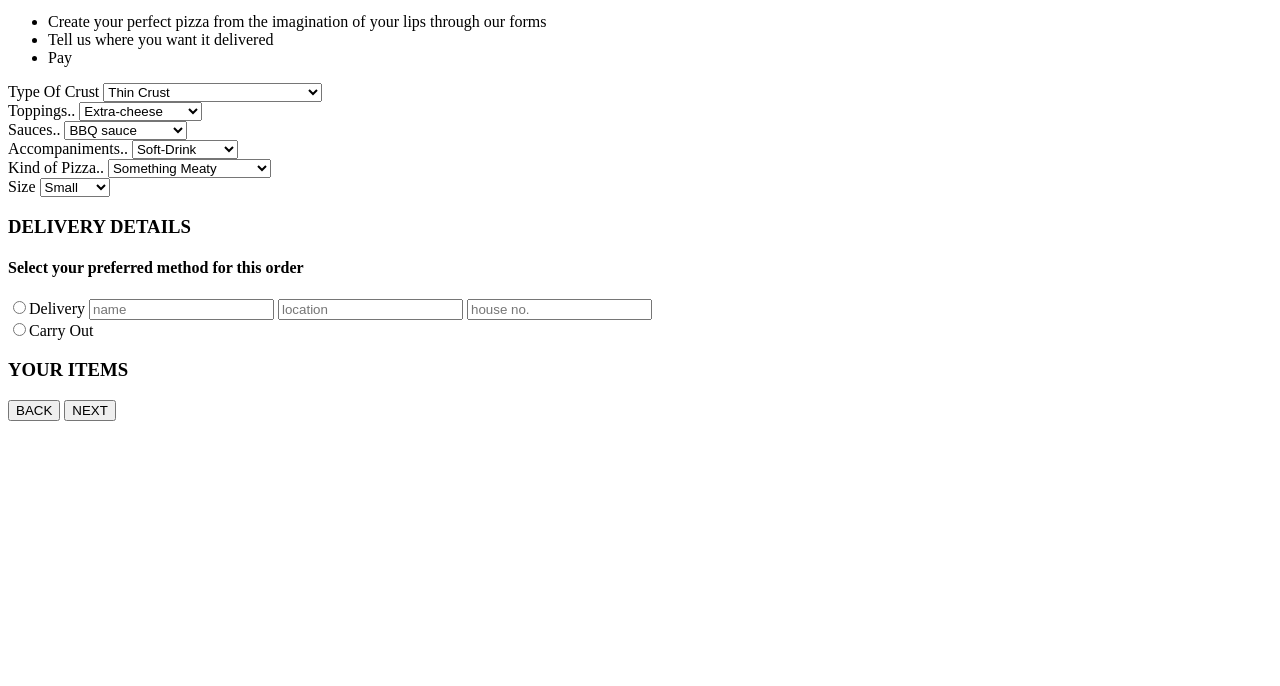
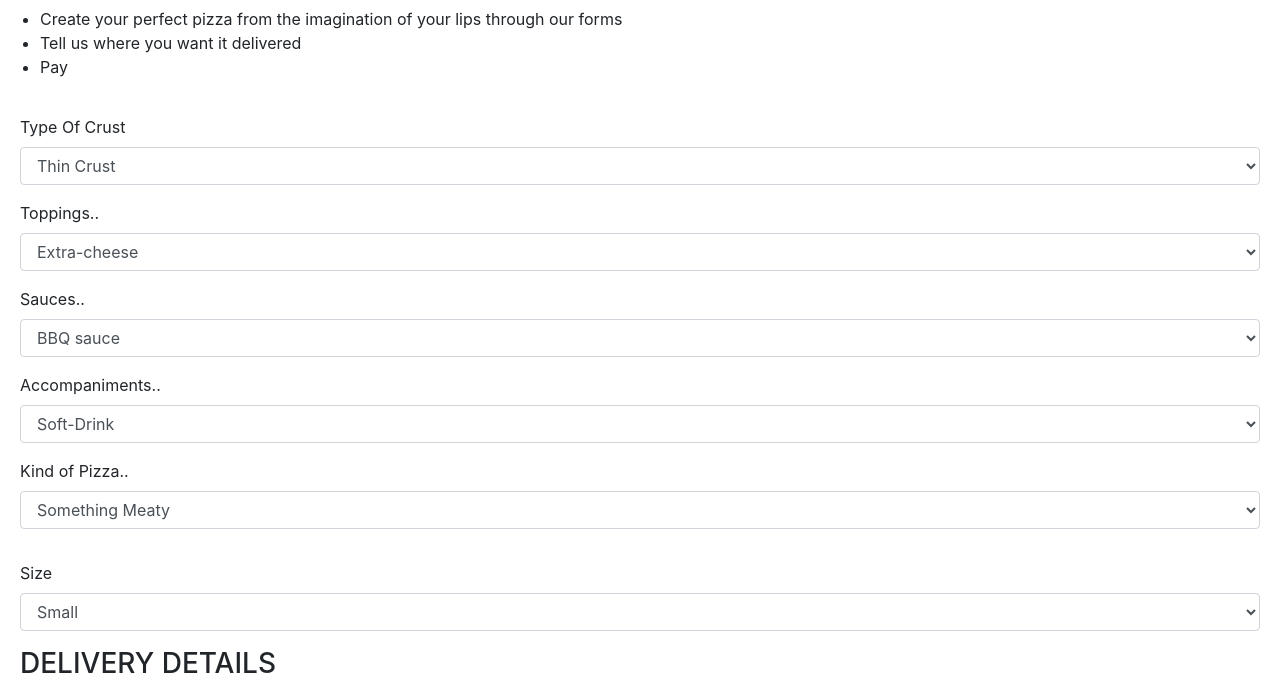
Before and after one commit to DerickKinoti/pizzageddon, a plain HTML site: page index.html in a window 1280 px wide. Shown: the part 153-839 px from the top of the page. Before the commit the page ends 800 px from the top, so only its background shows below. Drawn offline with Linux system fonts and the light colour scheme.

Commit message:
successfully linked all other files to index file

```diff
--- a/index.html
+++ b/index.html
@@ -4,6 +4,10 @@
 <head>
   <meta charset="utf-8">
   <title>Welcome to The pizzageddon</title>
+  <link rel="stylesheet" href="css/bootstrap.css">
+  <link rel="stylesheet" href="css/styles.css">
+  <script src="js/jquery-3.5.1.js"></script>
+   <script src="js/script.js"></script>
 </head>
 
 <body>
```
